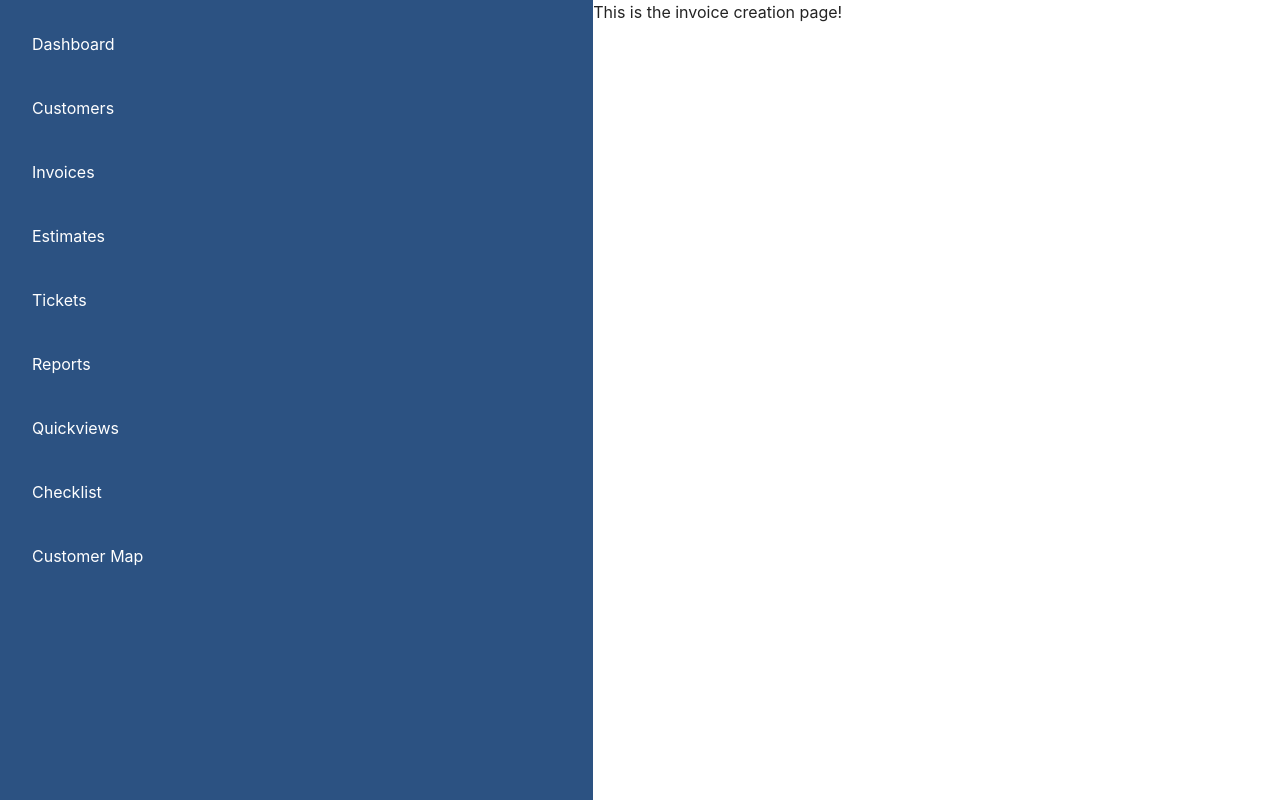
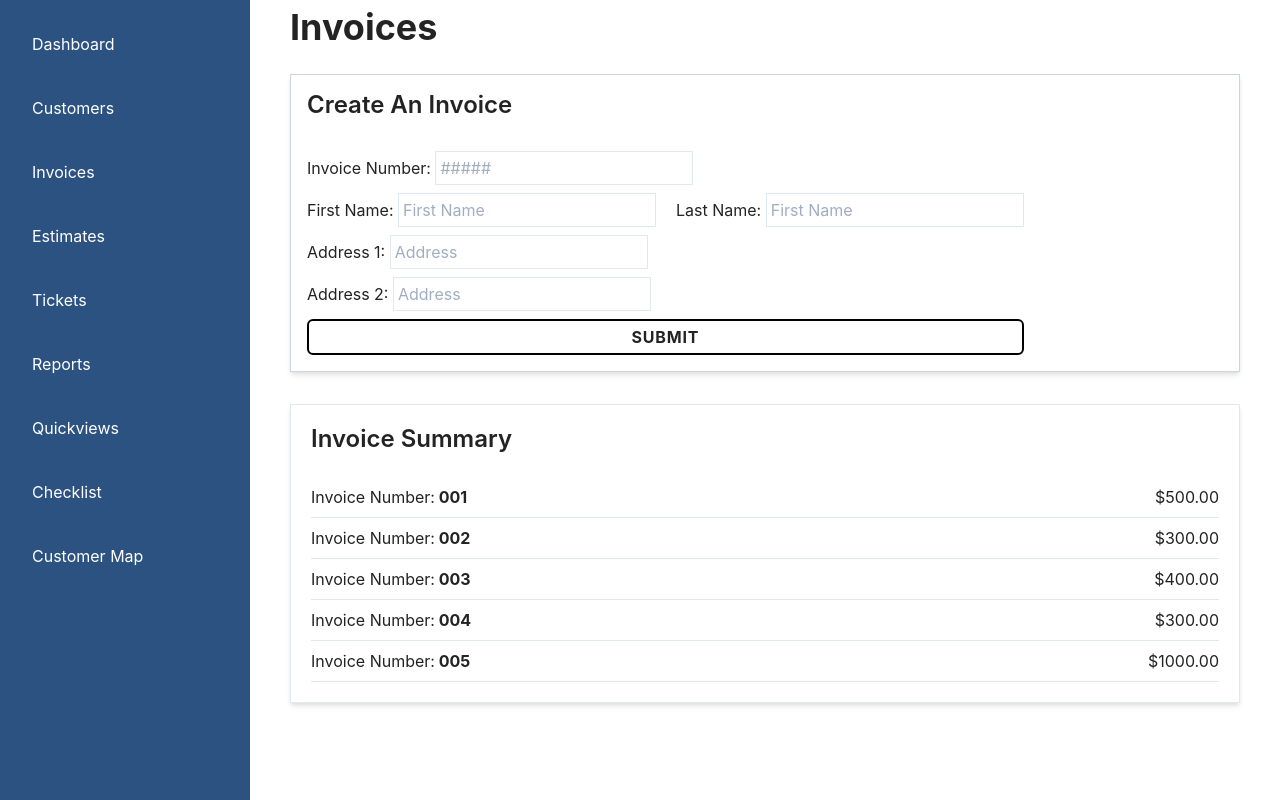
Before and after one commit to JS-goose/luna-repair, a Next.js app: page /create-invoice in a window 1280 px wide. Built offline with nearby package versions, Linux system fonts and the light colour scheme.

Commit message:
Create basic invoice page

```diff
--- a/pages/create-invoice.js
+++ b/pages/create-invoice.js
@@ -1,8 +1,81 @@
 import React from 'react';
 import DashboardLayout from '../components/Layout/dashboardLayout';
 
+const Input = (props) => (
+  <input {...props} className="border border-gray-300 p-1" />
+);
+
+const H2 = ({ children }) => (
+  <h2 className="text-2xl leading-7 font-semibold u">{children}</h2>
+);
+
+const invoicePlaceholders = [
+  { invoiceNumber: '001', amount: '$500.00' },
+  { invoiceNumber: '002', amount: '$300.00' },
+  { invoiceNumber: '003', amount: '$400.00' },
+  { invoiceNumber: '004', amount: '$300.00' },
+  { invoiceNumber: '005', amount: '$1000.00' },
+];
+
 const CreateInvoice = () => {
-  return <div>This is the invoice creation page!</div>;
+  return (
+    <div className="mx-10">
+      <h1 className="text-4xl font-bold up">Invoices</h1>
+      {/* Invoice page Main content */}
+      <main className="grid items-stretch gap-y-8 mt-5">
+        <div className="border border-gray-400 p-4 shadow-md">
+          <H2>Create An Invoice</H2>
+          <form className="grid justify-start gap-y-2 mt-8">
+            <label>
+              Invoice Number:&nbsp;
+              <Input type="text" placeholder="#####" id="invoiceNumber" />
+            </label>
+            <div className="flex gap-x-5">
+              <label>
+                First Name:&nbsp;
+                <Input type="text" placeholder="First Name" id="name" />
+              </label>
+              <label>
+                Last Name:&nbsp;
+                <Input type="text" placeholder="First Name" id="name" />
+              </label>
+            </div>
+            <label>
+              Address 1:&nbsp;
+              <Input type="text" placeholder="Address" id="address1" />
+            </label>
+            <label>
+              Address 2:&nbsp;
+              <Input type="text" placeholder="Address" id="address1" />
+            </label>
+            <button
+              type="submit"
+              className="border-2 border-black rounded-md p-1 uppercase tracking-wider font-bold"
+            >
+              Submit
+            </button>
+          </form>
+        </div>
+        <div className="border border-gray-300 p-5 shadow-md">
+          <H2>Invoice Summary</H2>
+          <div className="mt-8">
+            {invoicePlaceholders.map((invoice) => (
+              <div className="mt-2">
+                <div className="flex justify-between">
+                  <p className="mb-2">
+                    Invoice Number:
+                    <span className="font-bold">{` ${invoice.invoiceNumber}`}</span>
+                  </p>
+                  <p>{invoice.amount}</p>
+                </div>
+                <hr />
+              </div>
+            ))}
+          </div>
+        </div>
+      </main>
+    </div>
+  );
 };
 
 CreateInvoice.Layout = DashboardLayout;
--- a/tailwind.config.js
+++ b/tailwind.config.js
@@ -2,6 +2,9 @@ module.exports = {
   purge: [],
   theme: {
     extend: {
+      gridTemplateColumns: {
+        dashboard: '250px 1fr',
+      },
       colors: {
         darkBlue: `#355D87`,
         medDarkBlue: `#3171B5`,
@@ -10,13 +13,13 @@ module.exports = {
         lime: `#12C73D`,
         liteRed: `#DC3545`,
         charcoal: `#232323`,
-        wht20: `rgba(255, 255, 255, 0.2)`
+        wht20: `rgba(255, 255, 255, 0.2)`,
       },
     },
   },
   variants: {
-    backgroundColor: [`responsive`,`hover`,`focus`,`active`],
-    textColor: [`responsive`,`hover`,`focus`,`active`]
+    backgroundColor: [`responsive`, `hover`, `focus`, `active`],
+    textColor: [`responsive`, `hover`, `focus`, `active`],
   },
   plugins: [],
   future: {
```
